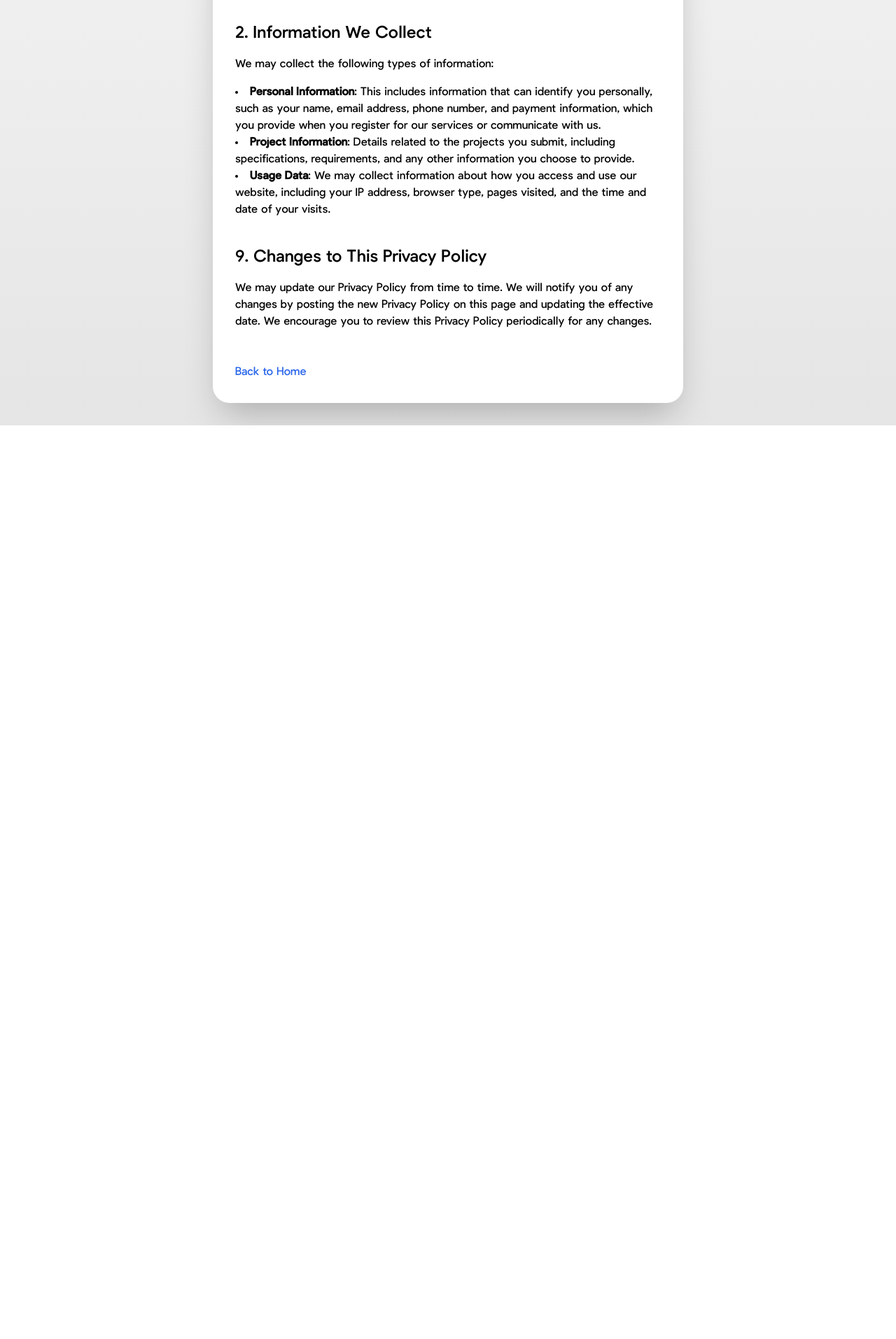
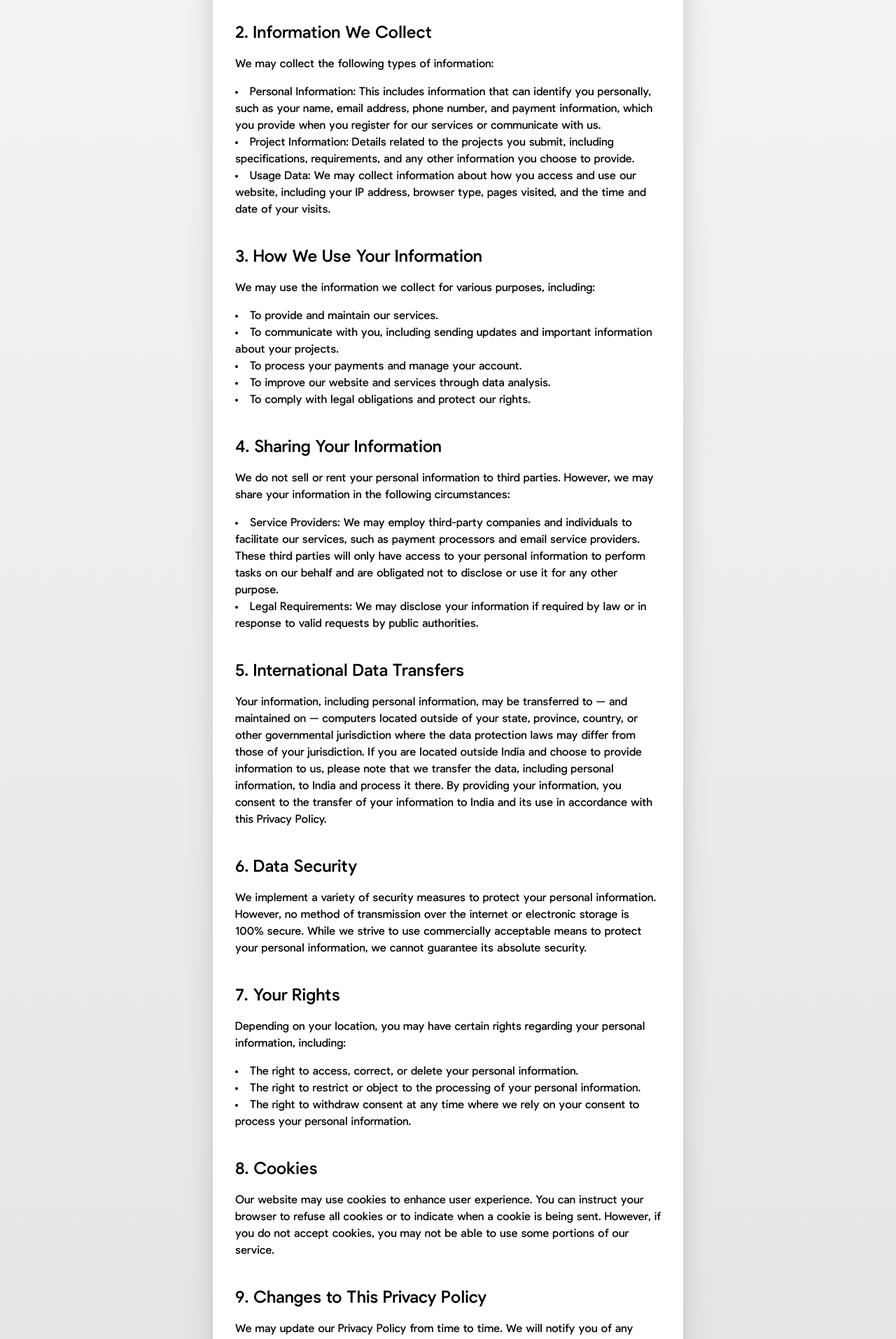
Before and after one commit to midqc/edgeassist-v2, a Next.js app: page /privacy-policy in a window 1280 px wide. Shown: the part 340-2254 px from the top of the page at 70% size. Before the commit the page ends 948 px from the top, so only its background shows below. Built offline with nearby package versions, Linux system fonts and the light colour scheme.

Commit message:
updated legal pages

```diff
--- a/app/privacy-policy/page.tsx
+++ b/app/privacy-policy/page.tsx
@@ -2,10 +2,10 @@ import Link from 'next/link';
 
 export default function PrivacyPolicy() {
   return (
-    <div className="flex flex-col items-center justify-center min-h-screen bg-gradient-to-b from-neutral-100 to-neutral-200 ">
+    <div className="flex flex-col items-center justify-center min-h-screen bg-gradient-to-b from-neutral-100 to-neutral-200">
       <main className="flex flex-col max-w-2xl w-full mx-auto rounded-3xl shadow-2xl bg-white p-8 my-8">
         <h1 className="text-3xl font-medium mb-6">EdgeAssist Privacy Policy</h1>
-        <p className="mb-4"><strong>Effective Date</strong>: [Insert Date]</p>
+        <p className="mb-4">Effective Date: October 14, 2024</p>
 
         <h2 className="text-2xl font-medium mt-6 mb-4">1. Introduction</h2>
         <p className="mb-4">At EdgeAssist, we value your privacy and are committed to protecting your personal information. This Privacy Policy explains how we collect, use, disclose, and safeguard your information when you use our website and services, including services provided internationally.</p>
@@ -13,12 +13,44 @@ export default function PrivacyPolicy() {
         <h2 className="text-2xl font-medium mt-6 mb-4">2. Information We Collect</h2>
         <p className="mb-4">We may collect the following types of information:</p>
         <ul className="list-disc list-inside mb-4">
-          <li><strong>Personal Information</strong>: This includes information that can identify you personally, such as your name, email address, phone number, and payment information, which you provide when you register for our services or communicate with us.</li>
-          <li><strong>Project Information</strong>: Details related to the projects you submit, including specifications, requirements, and any other information you choose to provide.</li>
-          <li><strong>Usage Data</strong>: We may collect information about how you access and use our website, including your IP address, browser type, pages visited, and the time and date of your visits.</li>
+          <li>Personal Information: This includes information that can identify you personally, such as your name, email address, phone number, and payment information, which you provide when you register for our services or communicate with us.</li>
+          <li>Project Information: Details related to the projects you submit, including specifications, requirements, and any other information you choose to provide.</li>
+          <li>Usage Data: We may collect information about how you access and use our website, including your IP address, browser type, pages visited, and the time and date of your visits.</li>
         </ul>
 
-        {/* Add the rest of the sections here */}
+        <h2 className="text-2xl font-medium mt-6 mb-4">3. How We Use Your Information</h2>
+        <p className="mb-4">We may use the information we collect for various purposes, including:</p>
+        <ul className="list-disc list-inside mb-4">
+          <li>To provide and maintain our services.</li>
+          <li>To communicate with you, including sending updates and important information about your projects.</li>
+          <li>To process your payments and manage your account.</li>
+          <li>To improve our website and services through data analysis.</li>
+          <li>To comply with legal obligations and protect our rights.</li>
+        </ul>
+
+        <h2 className="text-2xl font-medium mt-6 mb-4">4. Sharing Your Information</h2>
+        <p className="mb-4">We do not sell or rent your personal information to third parties. However, we may share your information in the following circumstances:</p>
+        <ul className="list-disc list-inside mb-4">
+          <li>Service Providers: We may employ third-party companies and individuals to facilitate our services, such as payment processors and email service providers. These third parties will only have access to your personal information to perform tasks on our behalf and are obligated not to disclose or use it for any other purpose.</li>
+          <li>Legal Requirements: We may disclose your information if required by law or in response to valid requests by public authorities.</li>
+        </ul>
+
+        <h2 className="text-2xl font-medium mt-6 mb-4">5. International Data Transfers</h2>
+        <p className="mb-4">Your information, including personal information, may be transferred to — and maintained on — computers located outside of your state, province, country, or other governmental jurisdiction where the data protection laws may differ from those of your jurisdiction. If you are located outside India and choose to provide information to us, please note that we transfer the data, including personal information, to India and process it there. By providing your information, you consent to the transfer of your information to India and its use in accordance with this Privacy Policy.</p>
+
+        <h2 className="text-2xl font-medium mt-6 mb-4">6. Data Security</h2>
+        <p className="mb-4">We implement a variety of security measures to protect your personal information. However, no method of transmission over the internet or electronic storage is 100% secure. While we strive to use commercially acceptable means to protect your personal information, we cannot guarantee its absolute security.</p>
+
+        <h2 className="text-2xl font-medium mt-6 mb-4">7. Your Rights</h2>
+        <p className="mb-4">Depending on your location, you may have certain rights regarding your personal information, including:</p>
+        <ul className="list-disc list-inside mb-4">
+          <li>The right to access, correct, or delete your personal information.</li>
+          <li>The right to restrict or object to the processing of your personal information.</li>
+          <li>The right to withdraw consent at any time where we rely on your consent to process your personal information.</li>
+        </ul>
+
+        <h2 className="text-2xl font-medium mt-6 mb-4">8. Cookies</h2>
+        <p className="mb-4">Our website may use cookies to enhance user experience. You can instruct your browser to refuse all cookies or to indicate when a cookie is being sent. However, if you do not accept cookies, you may not be able to use some portions of our service.</p>
 
         <h2 className="text-2xl font-medium mt-6 mb-4">9. Changes to This Privacy Policy</h2>
         <p className="mb-4">We may update our Privacy Policy from time to time. We will notify you of any changes by posting the new Privacy Policy on this page and updating the effective date. We encourage you to review this Privacy Policy periodically for any changes.</p>
--- a/app/service-agreement/page.tsx
+++ b/app/service-agreement/page.tsx
@@ -16,7 +16,40 @@ export default function ServiceAgreement() {
           <p>The services provided by EdgeAssist are based solely on the specifications provided in the submission form. Any substantial changes or additions to the project after submission may result in additional charges and extensions to the delivery time.</p>
         </section>
 
-        {/* Add the rest of the sections here */}
+        <section className="mb-6">
+          <h2 className="text-2xl font-medium mb-2">Revision Policy</h2>
+          <p>The client is entitled to one free revision if the completed work does not meet the agreed-upon requirements. Revisions must be requested within five business days. Further revisions, or revisions that involve new instructions, may incur extra charges.</p>
+        </section>
+
+        <section className="mb-6">
+          <h2 className="text-2xl font-medium mb-2">Deadline Compliance</h2>
+          <p>EdgeAssist will make every effort to meet the provided deadline. However, the client must ensure that the deadline is reasonable, taking into account the scope of the work requested. If additional time is required due to project complexity or revision requests, the client will be informed promptly.</p>
+        </section>
+
+        <section className="mb-6">
+          <h2 className="text-2xl font-medium mb-2">Intellectual Property and Plagiarism</h2>
+          <p>EdgeAssist guarantees that all work produced is original and free from plagiarism. However, clients are responsible for ensuring the ethical use of the provided work in accordance with their institution's policies on academic integrity. EdgeAssist does not endorse or condone academic dishonesty. Any request for work that directly violates academic integrity policies will be refused.</p>
+        </section>
+
+        <section className="mb-6">
+          <h2 className="text-2xl font-medium mb-2">Confidentiality</h2>
+          <p>All client information, including personal details, project details, and submitted materials, will be kept confidential. EdgeAssist will not share or disclose any client information to third parties without consent.</p>
+        </section>
+
+        <section className="mb-6">
+          <h2 className="text-2xl font-medium mb-2">Payment Terms</h2>
+          <p>Payment for services will be discussed and confirmed after an initial review of the project request. Payment must be completed before work commences unless otherwise agreed upon. Failure to make payment by the agreed-upon deadline may result in delays or cancellation of services.</p>
+        </section>
+
+        <section className="mb-6">
+          <h2 className="text-2xl font-medium mb-2">Refund Policy</h2>
+          <p>Refunds are only issued under specific circumstances, such as failure to deliver the agreed-upon work or inability to meet the specified requirements. Partial refunds may be offered in cases of incomplete work or delays.</p>
+        </section>
+
+        <section className="mb-6">
+          <h2 className="text-2xl font-medium mb-2">Client Responsibility</h2>
+          <p>The client is responsible for reviewing the final product and ensuring it meets their expectations. Once the final product is delivered, the client has five business days to request revisions. After this period, any additional work will be treated as a new project and may incur additional charges.</p>
+        </section>
 
         <section className="mb-6">
           <h2 className="text-2xl font-medium mb-2">Limitation of Liability</h2>
```
